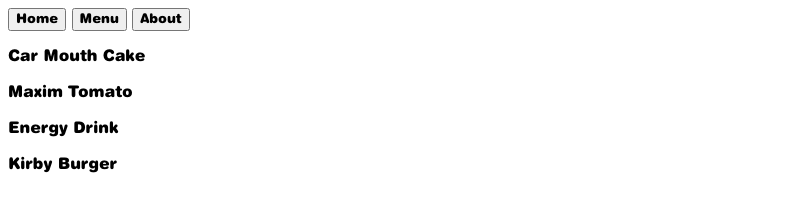
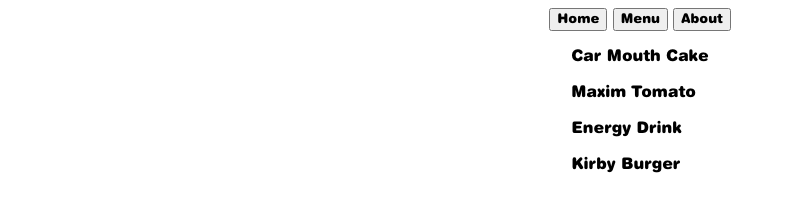
Before and after one commit to tmntee/odin-restaurant, a website built with webpack: page src/index.html in a window 1280 px wide. Both pictures are taken after a click on the button "Menu". Shown: the whole page, without its empty margins (0-786 px from the left). Built offline with nearby package versions, Linux system fonts and the light colour scheme.

Commit message:
Center content on each page

```diff
--- a/src/about.js
+++ b/src/about.js
@@ -1,5 +1,6 @@
 let loadAboutPage = function() {
     const content = document.createElement("div");
+    content.classList.add("main-content");
 
     const header = document.createElement("h1");
     header.textContent = "About Kirby's restaurant!";
--- a/src/home.js
+++ b/src/home.js
@@ -1,6 +1,7 @@
 let loadHomePage = function() {
 
     const content = document.createElement("div");
+    content.classList.add("main-content");
 
     const headline = document.createElement("h1");
     headline.textContent = "Come Eat at Kirby's Kitchen!!!";
--- a/src/menu.js
+++ b/src/menu.js
@@ -1,5 +1,6 @@
 let loadMenuPage = function() {
     const content = document.querySelector("div#content");
+    content.classList.add("main-content");
 
     const menuDiv = document.createElement("div");
     menuDiv.setAttribute("id", "menu");
--- a/src/style.css
+++ b/src/style.css
@@ -7,3 +7,9 @@
 * {
     font-family: 'helvetica-rounded-black', Arial, Helvetica, sans-serif;
 }
+
+body, .main-content{
+    display: flex;
+    flex-direction: column;
+    align-items: center;
+}
```
